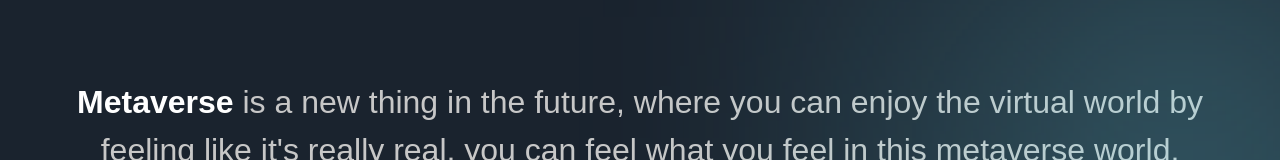
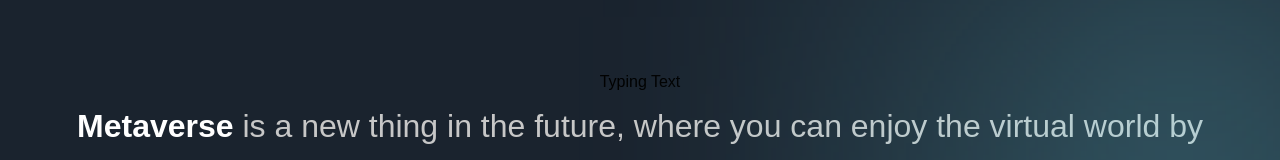
Before and after one commit to jmdc89/MetaverseWebsite, a Next.js app: page / in a window 1280 px wide. Shown: the part 1098-1258 px from the top of the page. Built offline with nearby package versions, Linux system fonts and the light colour scheme; a web font is replaced by a local one.

Commit message:
CustomText
Import

```diff
--- a/components/CustomTexts.jsx
+++ b/components/CustomTexts.jsx
@@ -1,4 +1,7 @@
 'use client';
+
+import { motion } from 'framer-motion';
+import { textContainer, textVariant2 } from '../utils/motion';
 
 export const TypingText = () => (
   <p>Typing Text</p>
--- a/sections/About.jsx
+++ b/sections/About.jsx
@@ -16,7 +16,7 @@ const About = () => (
       viewport={{ once: false, amount: 0.25 }}
       className={`${styles.innerWidth} mx-auto ${styles.flexCenter} flex-col`}
     >
-      {/* <TypingText title="| About Metaversus" textStyles="text-center" /> */}
+      <TypingText title="| About Metaversus" textStyles="text-center" />
 
       <motion.p
         variants={fadeIn('up', 'tween', 0.2, 1)}
```
